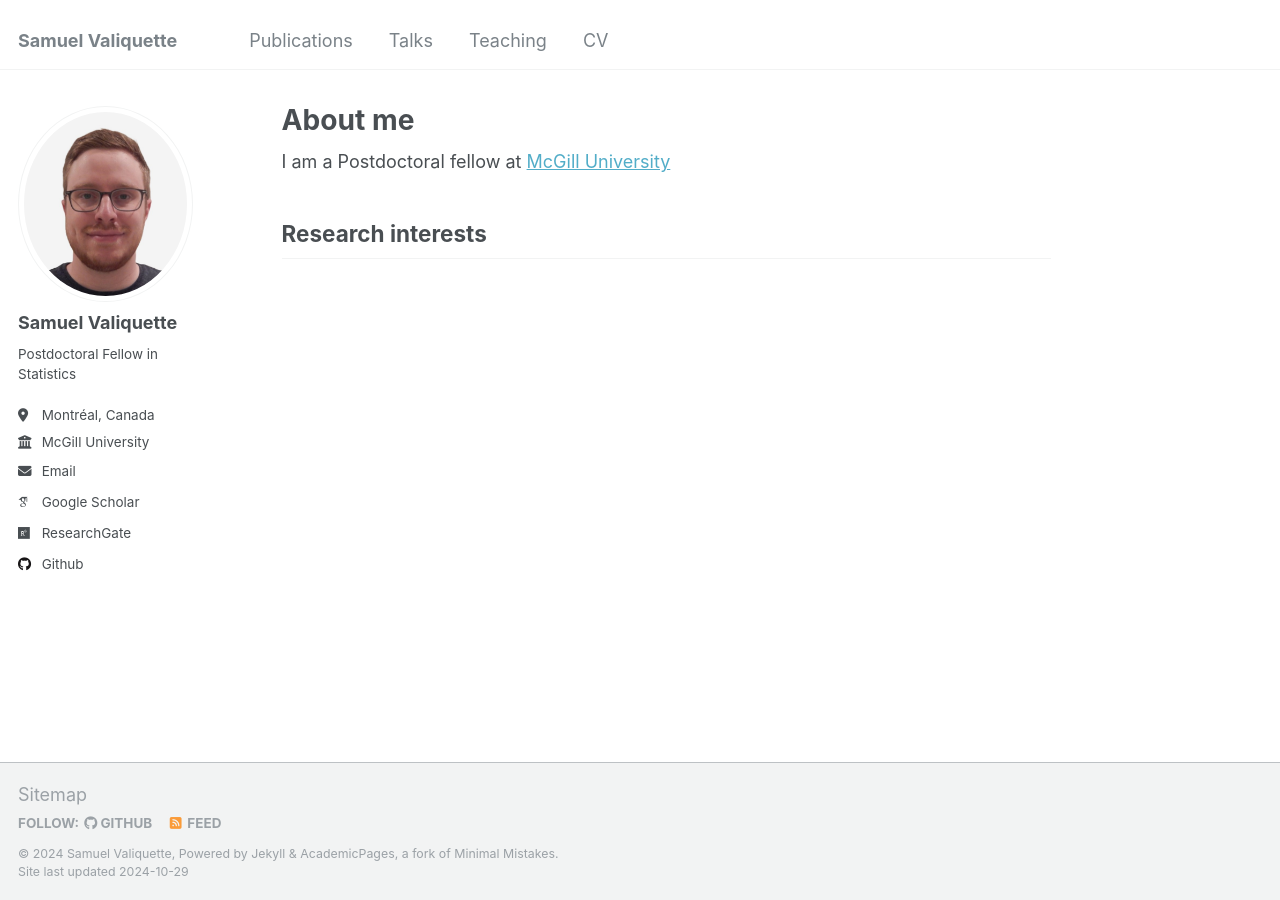
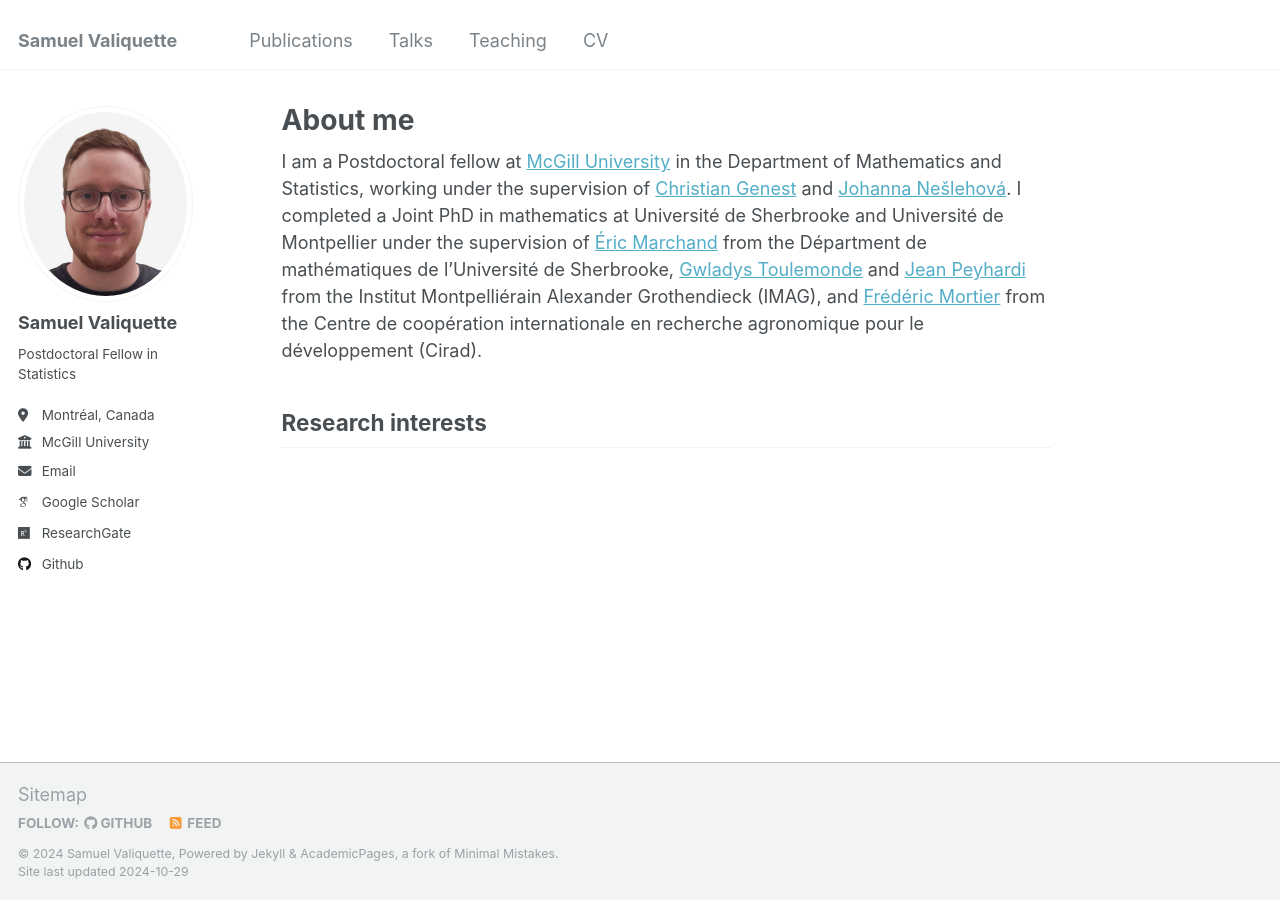
Before and after one commit to s-valiquette/s-valiquette.github.io, a Jekyll site: the page built from _pages/about.md, in a window 1280 px wide. Built offline with Jekyll 4.4.1, drawn with Linux system fonts in a browser that asks for light colours; some web fonts are replaced.

Commit message:
Update about.md

```diff
--- a/_pages/about.md
+++ b/_pages/about.md
@@ -7,7 +7,7 @@ redirect_from:
   - /about.html
 ---
 
-I am a Postdoctoral fellow at [McGill University](https://www.mcgill.ca/mathstat/)
+I am a Postdoctoral fellow at [McGill University](https://www.mcgill.ca/mathstat/)  in the Department of Mathematics and Statistics, working under the supervision of [Christian Genest](https://www.math.mcgill.ca/cgenest/) and [Johanna Nešlehová](https://www.math.mcgill.ca/neslehova/). I completed a Joint PhD in mathematics at Université de Sherbrooke and Université de Montpellier under the supervision of [Éric Marchand](https://www.usherbrooke.ca/mathematiques/nous-joindre/personnel/corps-professoral/professeurs/eric-marchand) from the Départment de mathématiques de l'Université de Sherbrooke, [Gwladys Toulemonde](https://imag.umontpellier.fr/~toulemonde/) and [Jean Peyhardi](https://jeanpeyhardi.wixsite.com/my-site/copie-de-resume) from the Institut Montpelliérain Alexander Grothendieck (IMAG), and [Frédéric Mortier](https://agents.cirad.fr/frederic.mortier) from the Centre de coopération internationale en recherche agronomique pour le développement (Cirad).
 
 Research interests
 ------
```
